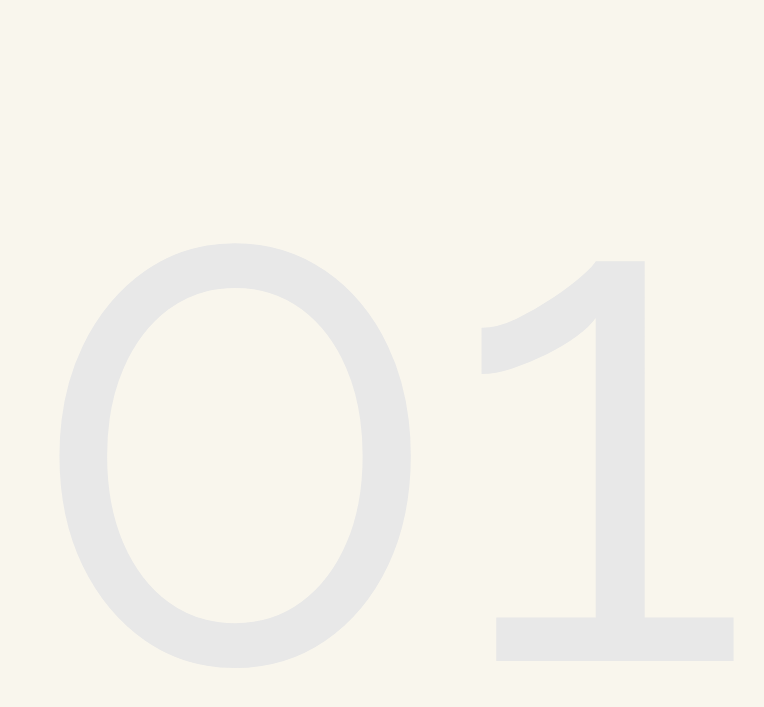
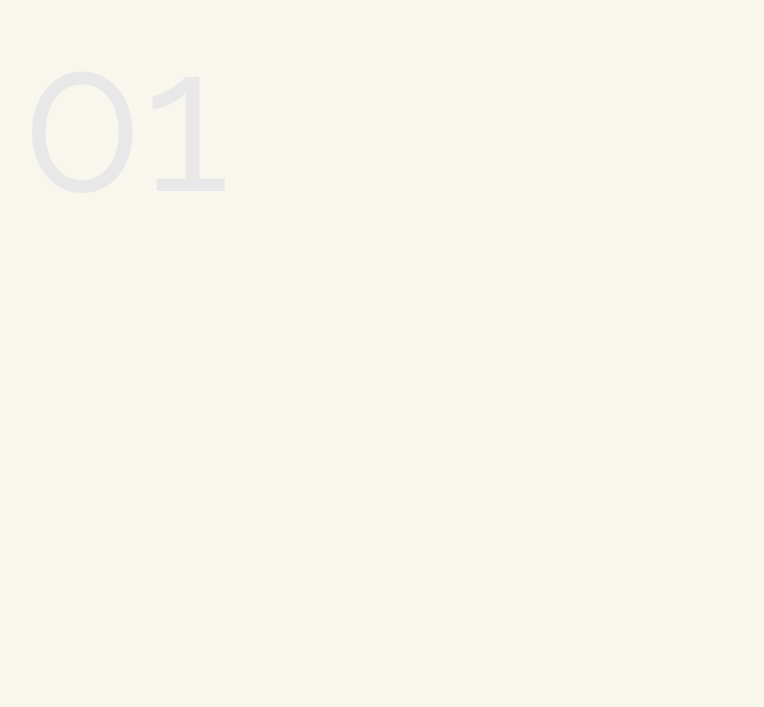
Before and after one commit to Holdenro/my-portfolio, a plain HTML site: page index.html in a window 1280 px wide. Shown: the part 851-1558 px from the top of the page, without its empty margins (49-813 px from the left). Drawn offline with Linux system fonts and the light colour scheme.

Commit message:
adding containers to section

```diff
--- a/index.html
+++ b/index.html
@@ -10,7 +10,7 @@
 	<link href="https://fonts.googleapis.com/css?family=Raleway:300,400&display=swap" rel="stylesheet">
 </head>
 <body>
-
+	<section>
 		<div class="container">
 			<header>
 				<nav>
@@ -43,12 +43,14 @@
 			    </div>
 			</div>
 		</div>
-
+	</section>
 
 	<section>
 		<div class="container">
-			<div id="number">
-				<p>01</p>
+			<div class="container-items-sec-01">
+				<div id="number">
+					<p>01</p>
+				</div>
 			</div>
 		</div>
 
--- a/stylesheets/style.css
+++ b/stylesheets/style.css
@@ -24,7 +24,6 @@ body {
 }
 
 .container-items{
-	display: flex;
   height: 100vh;
   display: flex;
   align-items: center;
@@ -87,7 +86,7 @@ li {
 }
 
 .container-links a:hover {
-  filter: drop-shadow(0 0 0.75rem rgb(0, 96, 117));
+   color: #F9F6ED;
 }
 
 .another-circle {
@@ -133,8 +132,15 @@ li {
   cursor: pointer;
 }
 
+.container-items-sec-01 {
+  height: 100vh;
+  display: flex;
+  flex-direction: column;
+  justify-content: start;
+}
+
 #number p{
-  font-size: 700px;
+  font-size: 200px;
   color: #e8e8e8;
   margin: 0;
   z-index: -2;
```
